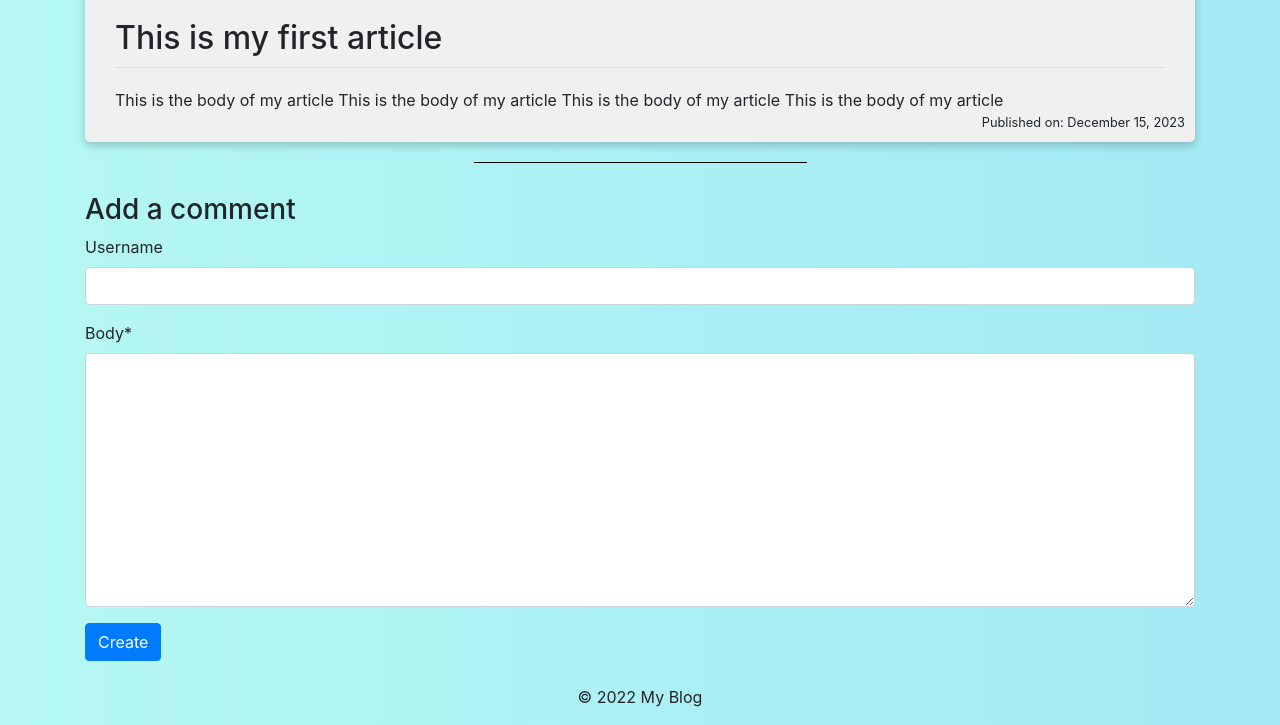
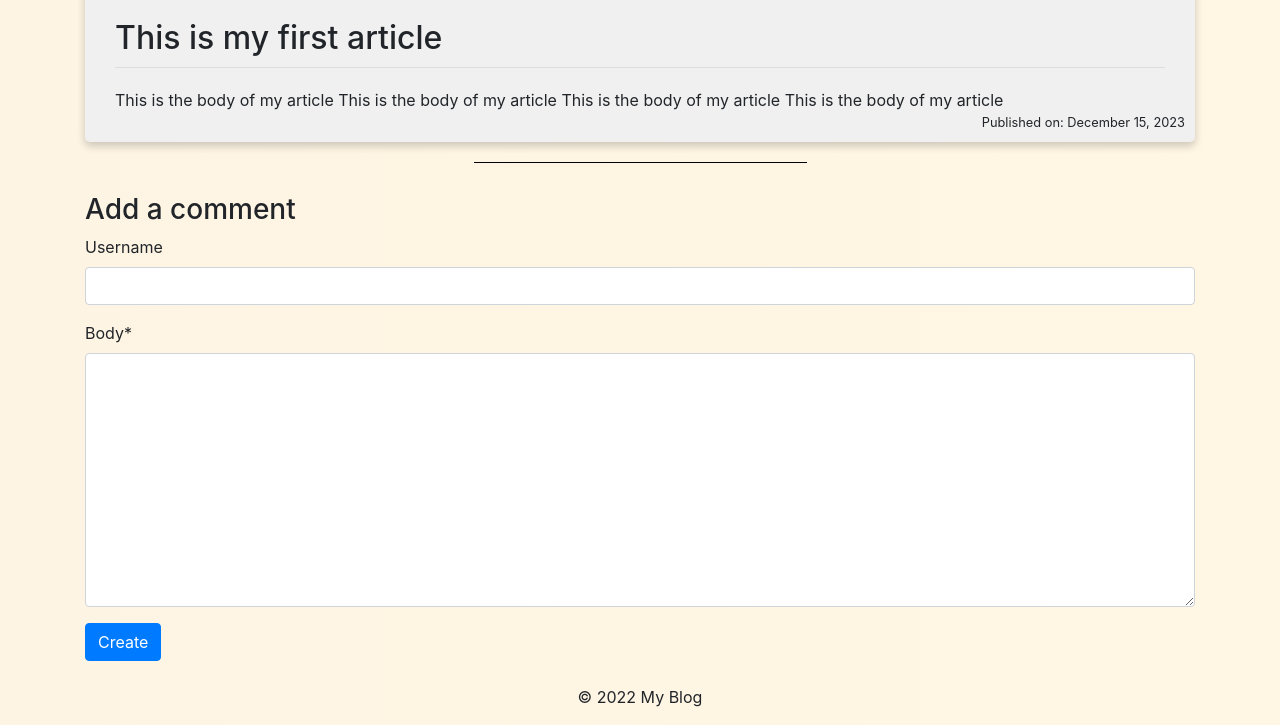
Before and after one commit to rohits144/blogsite, a Django app: page /12 in a window 1280 px wide. Shown: the part 411-1136 px from the top of the page. Run offline with Django 3.2, Linux system fonts and the light colour scheme; data comes from the database, SQL or seed files in the repository; data that the repository does not hold is empty; some libraries are stand-ins or nearby versions.

Commit message:
Update background gradient in base.html

```diff
--- a/blog/templates/base.html
+++ b/blog/templates/base.html
@@ -7,7 +7,7 @@
     <link rel="stylesheet" href="https://stackpath.bootstrapcdn.com/bootstrap/4.5.0/css/bootstrap.min.css">
     <style>
         body {
-        background: linear-gradient(to right, #b5f8f3, #a2e9f4);
+        background: linear-gradient(to right, #fdf4e3, #fff6e4);
     }
 
     </style>
```
